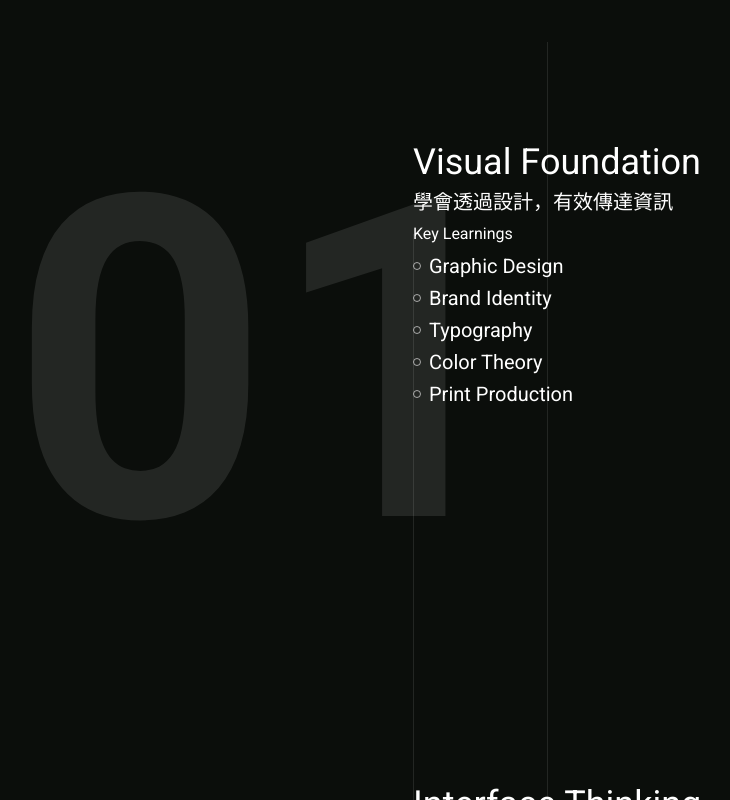
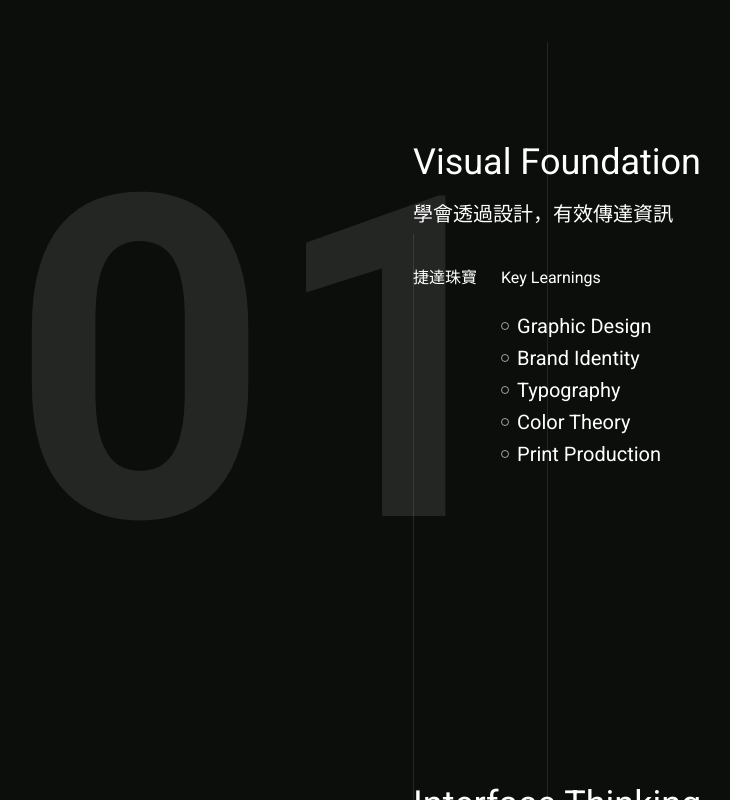
Before and after one commit to herbtea211/20260730-portfolio, a Next.js app: page /about in a window 1280 px wide. Shown: the part 2700-3500 px from the top of the page, without its empty margins (109-839 px from the left). Built offline with nearby package versions, Linux system fonts and the light colour scheme.

Commit message:
about page done

```diff
--- a/src/components/sections/aboutSectionJourneyStage.tsx
+++ b/src/components/sections/aboutSectionJourneyStage.tsx
@@ -22,11 +22,13 @@ export default function JourneyStage() {
                 </span>
 
                 <div className="col-span-5 col-start-4 pb-8">
-                    <h3 className="font-weight-Medium text-point leading-point tracking-point">{item.title}</h3>
+                    <h3 className="font-weight-Medium text-point leading-point tracking-point pb-3">{item.title}</h3>
 
-                    <p className="font-weight-Medium text-subContent leading-subContent tracking-subContent">{item.description}</p>
-
-                    <p className="font-weight-extraBold text-companyTitle leading-companyTitle tracking-companyTitle">Key Learnings</p>
+                    <p className="pb-8 font-weight-Medium text-subContent leading-subContent tracking-subContent">{item.description}</p>
+                    <div className="flex gap-6">
+                          <p className="font-weight-extraBold text-companyTitle leading-companyTitle tracking-companyTitle">{item.company}</p>
+                        <div>
+                            <p className="pb-4 font-weight-extraBold text-companyTitle leading-companyTitle tracking-companyTitle">Key Learnings</p>
 
                             <ul>
                             {item.learnings.map((learning) => (
@@ -39,6 +41,8 @@ export default function JourneyStage() {
                                 </li>
                             ))}
                             </ul>
+                        </div>
+                    </div>
                 </div>
 
                 {item.diagonalLine && (
```
Lines whose indentation alone changed are shown as unchanged.
